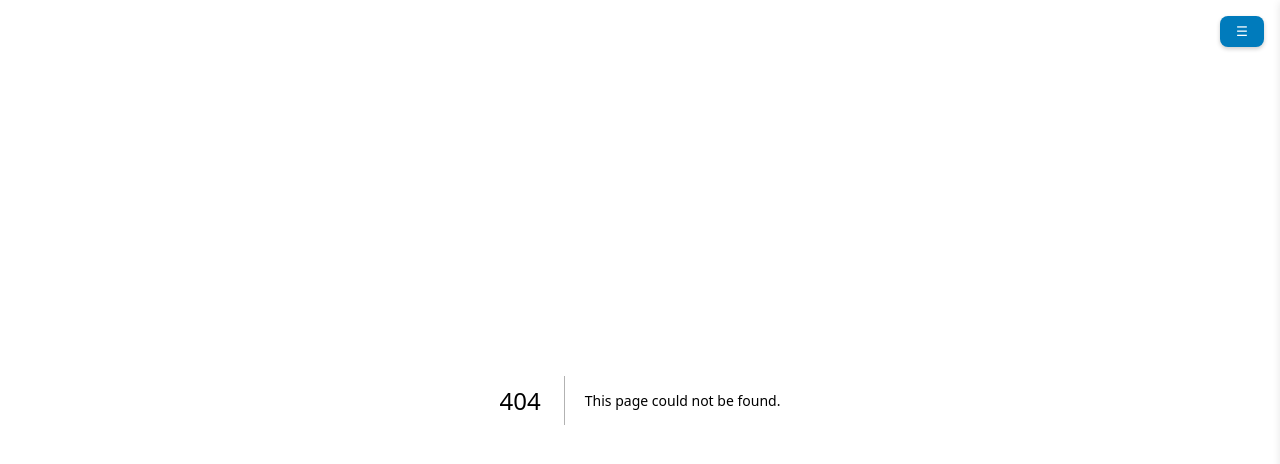
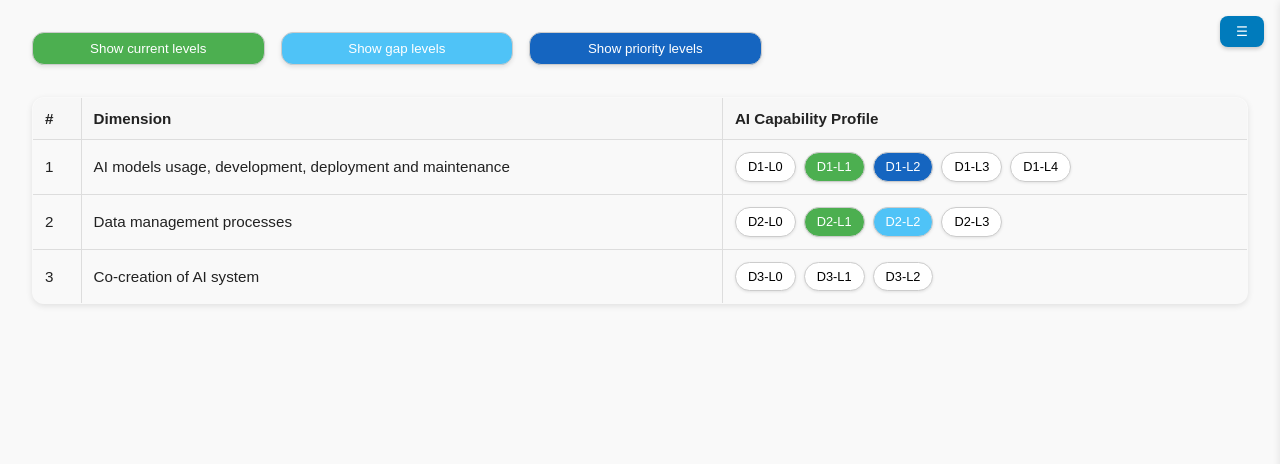
Before and after one commit to anttijoutsenniemi/ai-maturity-checker, a Next.js app in the folder ai-maturity-checker/: page /profile in a window 1280 px wide. Before the commit this address had no page. Shown: the top 464 px of the page. Built offline with nearby package versions, Linux system fonts and the light colour scheme.

Commit message:
saving priorities + new profile page + dependency table

```diff
--- /dev/null
+++ b/ai-maturity-checker/app/api/save-priority/route.ts
@@ -0,0 +1,40 @@
+import { NextResponse } from 'next/server'
+import { createClient } from '@supabase/supabase-js'
+
+const supabase = createClient(
+  process.env.NEXT_PUBLIC_SUPABASE_URL!,
+  process.env.NEXT_PUBLIC_SUPABASE_ANON_KEY!
+)
+
+export async function POST(req: Request) {
+  try {
+    const { username, priority_dimensions, priority_levels } = await req.json()
+
+    if (!username) {
+      return NextResponse.json({ error: 'username is required' }, { status: 400 })
+    }
+
+    // overwrite or insert
+    const { data, error } = await supabase
+      .from('user_priorities')
+      .upsert(
+        {
+          username,
+          priority_dimensions: priority_dimensions || [],
+          priority_levels: priority_levels || []
+        },
+        { onConflict: 'username' }
+      )
+      .select()
+
+    if (error) {
+      console.error(error)
+      return NextResponse.json({ error: error.message }, { status: 500 })
+    }
+
+    return NextResponse.json({ success: true, data })
+  } catch (err: any) {
+    console.error(err)
+    return NextResponse.json({ error: 'Internal Server Error' }, { status: 500 })
+  }
+}
--- /dev/null
+++ b/ai-maturity-checker/app/profile/page.tsx
@@ -0,0 +1,101 @@
+"use client"
+
+import { useState } from "react"
+import clsx from "clsx"
+import styles from "@/styles/Profile.module.css";
+
+// mock data: replace with API call from Supabase
+const dimensions = [
+  {
+    number: 1,
+    name: "AI models usage, development, deployment and maintenance",
+    levels: ["D1-L0", "D1-L1", "D1-L2", "D1-L3", "D1-L4"]
+  },
+  {
+    number: 2,
+    name: "Data management processes",
+    levels: ["D2-L0", "D2-L1", "D2-L2", "D2-L3"]
+  },
+  {
+    number: 3,
+    name: "Co-creation of AI system",
+    levels: ["D3-L0", "D3-L1", "D3-L2"]
+  }
+  // … add all 10 here
+]
+
+export default function AiProfilePage() {
+  const [showCurrent, setShowCurrent] = useState(true)
+  const [showGap, setShowGap] = useState(true)
+  const [showPriority, setShowPriority] = useState(true)
+
+  // in real app, load from Supabase
+  const [userPriorities] = useState<string[]>(["D1-L2", "D5-L2"])
+  const [currentLevels] = useState<string[]>(["D1-L1", "D2-L1", "D4-L2"])
+  const [gapLevels] = useState<string[]>(["D1-L2", "D2-L2", "D5-L2"])
+
+  return (
+    <div className={styles.container}>
+      {/* Toggle buttons */}
+      <div className={styles.toggleRow}>
+        <button
+          className={clsx(styles.toggleButton, showCurrent && styles.toggleActiveGreen)}
+          onClick={() => setShowCurrent(!showCurrent)}
+        >
+          Show current levels
+        </button>
+        <button
+          className={clsx(styles.toggleButton, showGap && styles.toggleActiveLightBlue)}
+          onClick={() => setShowGap(!showGap)}
+        >
+          Show gap levels
+        </button>
+        <button
+          className={clsx(styles.toggleButton, showPriority && styles.toggleActiveDarkBlue)}
+          onClick={() => setShowPriority(!showPriority)}
+        >
+          Show priority levels
+        </button>
+      </div>
+
+      {/* Table */}
+      <table className={styles.table}>
+        <thead>
+          <tr>
+            <th>#</th>
+            <th>Dimension</th>
+            <th>AI Capability Profile</th>
+          </tr>
+        </thead>
+        <tbody>
+          {dimensions.map((dim) => (
+            <tr key={dim.number}>
+              <td>{dim.number}</td>
+              <td>{dim.name}</td>
+              <td>
+                <div className={styles.levelRow}>
+                  {dim.levels.map((lvl) => {
+                    let colorClass = styles.levelUndefined
+
+                    if (showCurrent && currentLevels.includes(lvl))
+                      colorClass = styles.levelCurrent
+                    if (showGap && gapLevels.includes(lvl))
+                      colorClass = styles.levelGap
+                    if (showPriority && userPriorities.includes(lvl))
+                      colorClass = styles.levelPriority
+
+                    return (
+                      <div key={lvl} className={clsx(styles.levelBlock, colorClass)}>
+                        {lvl}
+                      </div>
+                    )
+                  })}
+                </div>
+              </td>
+            </tr>
+          ))}
+        </tbody>
+      </table>
+    </div>
+  )
+}
--- a/ai-maturity-checker/components/Drawer.tsx
+++ b/ai-maturity-checker/components/Drawer.tsx
@@ -36,8 +36,10 @@ const Drawer = () => {
         <div className={styles.navItem}><Link href="/">Home</Link></div>
         <div className={styles.navItem}><Link href="/questions">Questions</Link></div>
         <div className={styles.navItem}><Link href="/progress">See your progress</Link></div>
-        <div className={styles.navItem}><Link href="/results">Results</Link></div>
+        <div className={styles.navItem}><Link href="/results">Results & save priorities</Link></div>
+        <div className={styles.navItem}><Link href="/profile">AI maturity profile</Link></div>
         <div className={styles.navItem}><Link href="/roadmap">Roadmap</Link></div>
+
       </nav>
     </>
   );
--- a/ai-maturity-checker/package.json
+++ b/ai-maturity-checker/package.json
@@ -11,6 +11,7 @@
   "dependencies": {
     "@supabase/supabase-js": "^2.49.8",
     "classnames": "^2.5.1",
+    "clsx": "^2.1.1",
     "lucide-react": "^0.525.0",
     "next": "15.3.2",
     "react": "^19.0.0",
--- /dev/null
+++ b/ai-maturity-checker/styles/Profile.module.css
@@ -0,0 +1,173 @@
+.container {
+    padding: 2rem;
+    display: flex;
+    flex-direction: column;
+    gap: 2rem;
+  }
+
+  /* Toggle buttons */
+  .toggleRow {
+    display: flex;
+    width: 60%;
+    gap: 1rem;
+    flex-wrap: wrap;
+  }
+
+  .toggleButton {
+    padding: 0.5rem 1rem;
+    border-radius: 0.75rem;
+    background: #f3f3f3;
+    border: 1px solid #ccc;
+    box-shadow: 0 2px 4px rgba(0,0,0,0.1);
+    cursor: pointer;
+    flex: 1;
+    text-align: center;
+    min-width: 120px;
+  }
+
+  .toggleActiveGreen {
+    background: #4caf50;
+    color: white;
+  }
+
+  .toggleActiveLightBlue {
+    background: #4fc3f7;
+    color: white;
+  }
+
+  .toggleActiveDarkBlue {
+    background: #1565c0;
+    color: white;
+  }
+
+  /* Table */
+  .table {
+    width: 100%;
+    border-collapse: collapse;
+    border: 1px solid #ddd;
+    box-shadow: 0 2px 6px rgba(0,0,0,0.1);
+    border-radius: 0.75rem;
+    overflow: hidden;
+    font-size: 0.95rem;
+  }
+
+  .table th,
+  .table td {
+    padding: 0.75rem;
+    border: 1px solid #ddd;
+    text-align: left;
+    vertical-align: middle;
+  }
+
+  .table th {
+    background: #f7f7f7;
+  }
+
+  /* Level blocks */
+  .levelRow {
+    display: flex;
+    gap: 0.5rem;
+    flex-wrap: wrap;
+  }
+
+  .levelBlock {
+    padding: 0.4rem 0.75rem;
+    border-radius: 9999px;
+    border: 1px solid #ccc;
+    font-size: 0.8rem;
+    box-shadow: 0 1px 3px rgba(0,0,0,0.1);
+    background: white;
+    color: black;
+    white-space: nowrap;
+  }
+
+  /* Color states */
+  .levelUndefined {
+    background: white;
+    color: black;
+  }
+
+  .levelCurrent {
+    background: #4caf50;
+    color: white;
+  }
+
+  .levelGap {
+    background: #4fc3f7;
+    color: white;
+  }
+
+  .levelPriority {
+    background: #1565c0;
+    color: white;
+  }
+
+  /* ========== Responsive tweaks ========== */
+  @media (max-width: 900px) {
+    .table th:nth-child(1),
+    .table td:nth-child(1) {
+      width: 40px;
+    }
+
+    .table th:nth-child(2),
+    .table td:nth-child(2) {
+      min-width: 150px;
+    }
+  }
+
+  @media (max-width: 700px) {
+    .table,
+    .table thead,
+    .table tbody,
+    .table th,
+    .table td,
+    .table tr {
+      display: block;
+    }
+
+    .table thead {
+      display: none; /* hide headers on small screens */
+    }
+
+    .table tr {
+      margin-bottom: 1rem;
+      border: 1px solid #ddd;
+      border-radius: 0.5rem;
+      box-shadow: 0 1px 3px rgba(0,0,0,0.1);
+      padding: 0.5rem;
+    }
+
+    .table td {
+      border: none;
+      padding: 0.5rem 0;
+    }
+
+    .table td:nth-child(1)::before {
+      content: "# ";
+      font-weight: bold;
+      margin-right: 0.5rem;
+    }
+
+    .table td:nth-child(2)::before {
+      content: "Dimension: ";
+      font-weight: bold;
+      display: block;
+      margin-bottom: 0.25rem;
+    }
+
+    .table td:nth-child(3)::before {
+      content: "Profile: ";
+      font-weight: bold;
+      display: block;
+      margin-bottom: 0.25rem;
+    }
+
+    .levelRow {
+      gap: 0.4rem;
+    }
+
+    .levelBlock {
+      font-size: 0.75rem;
+      padding: 0.3rem 0.6rem;
+    }
+  }
```
Also changed, not shown: ai-maturity-checker/app/api/test/route.ts (added, +1 -0 lines), ai-maturity-checker/app/results/page.tsx (+46 -4 lines), ai-maturity-checker/config/stepsConfig.ts (+5 -4 lines), 1 other file (tests, documents, lock files or other folders).
